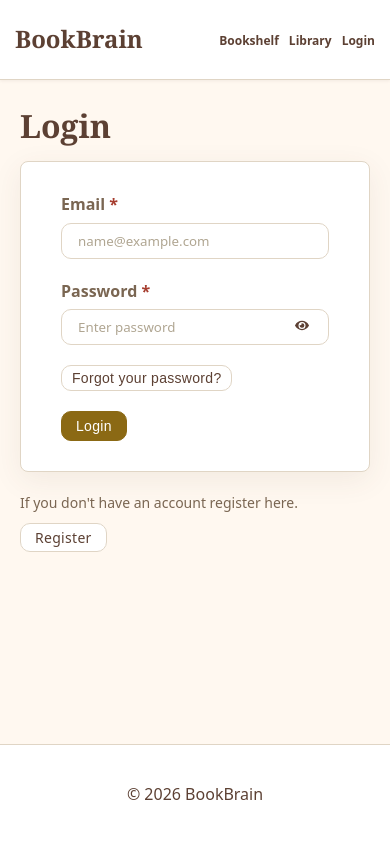
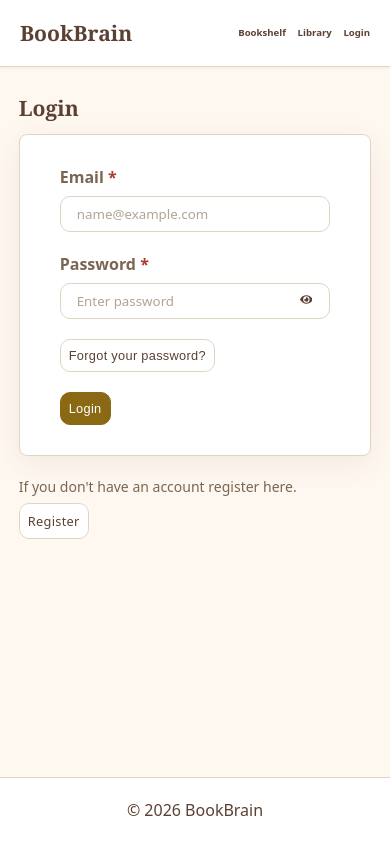
Before and after one commit to donmarco3/book-brain, a React (Vite) app: page /login in a window 390 px wide. Built offline with nearby package versions, Linux system fonts and the light colour scheme; no server answers.

Commit message:
responsive css for home page

```diff
--- a/src/pages/Bookshelf.jsx
+++ b/src/pages/Bookshelf.jsx
@@ -83,7 +83,7 @@ export default function Bookshelf() {
         <p className="text-sm">
           {books.length} {books.length === 1 ? "book" : "books"}
         </p>
-        <button className="btn-dark btn-lg" onClick={() => setShowModal(true)}>
+        <button className="btn-dark" onClick={() => setShowModal(true)}>
           + Add Book
         </button>
       </div>
--- a/src/pages/Home.jsx
+++ b/src/pages/Home.jsx
@@ -72,12 +72,14 @@ export default function Home() {
     if (books.every((book) => book.status === "finished")) {
       return (
         <div className="no-items-container">
+          <div>
             <p className="text-sm no-items-text">
               You are currently reading no books.
             </p>
             <p className="text-sm no-items-text">
               Add another book from the bookshelf page.
             </p>
+          </div>
           <Link to="/bookshelf" className="link-btn link-btn-dark">
             Bookshelf
           </Link>
@@ -86,12 +88,14 @@ export default function Home() {
     } else if (books.length === 0) {
       return (
         <div className="no-items-container">
+          <div>
             <p className="text-sm no-items-text">
               You are currently reading no books.
             </p>
             <p className="text-sm no-items-text">
               Add your first book from the bookshelf page.
             </p>
+          </div>
           <Link to="/bookshelf" className="link-btn link-btn-dark">
             Bookshelf
           </Link>
@@ -101,9 +105,11 @@ export default function Home() {
       return books.map((book) => {
         if (book.status === "reading") {
           return (
-            <div className="card" key={book.id}>
+            <div className="card no-items-container" key={book.id}>
+              <div>
                 <p className="nice-font card-title">{book.title}</p>
                 <p className="text-sm">by {book.author}</p>
+              </div>
               <Link
                 to={`/book/${book.id}/log`}
                 className="link-btn link-btn-dark"
@@ -116,20 +122,6 @@ export default function Home() {
       });
     }
   }
-
-  const bookElements = books.map((book) => {
-    if (book.status === "reading") {
-      return (
-        <div className="card" key={book.id}>
-          <p className="nice-font card-title">{book.title}</p>
-          <p className="text-sm">by {book.author}</p>
-          <Link to={`/book/${book.id}/log`} className="link-btn link-btn-dark">
-            Log Notes
-          </Link>
-        </div>
-      );
-    }
-  });
 
   function getRandomCard() {
     let sum = 0;
--- a/src/styles.css
+++ b/src/styles.css
@@ -48,7 +48,12 @@ h1, h2 {
 }
 
 h1 {
-    margin-block: 20px;
+    margin-block: 1.5rem;
+    font-size: clamp(1rem, calc(5vw + .1rem), 2rem);
+}
+
+h2 {
+    font-size: clamp(1rem, calc(5vw + .1rem), 1.75rem);
 }
 
 
@@ -114,11 +119,12 @@ div.wrapper {
 }
 
 header {
-    height: 100px;
+    height: clamp(3rem, calc(6vh + 1rem), 7rem);
+    padding-block: clamp(0, calc(.6rem + 1rem), 1rem);
+    padding-inline: clamp(.5rem, calc(1vw + 1rem), 5rem);
     display: flex;
     justify-content: space-between;
     align-items: center;
-    padding: 10px 20px;
     background-color: var(--color-white);
     border-bottom: 1px solid var(--color-border);
     box-shadow: 0 1px 3px var(--color-shadow);
@@ -130,57 +136,40 @@ header {
 }
 
 header > .site-logo {
+    font-size: clamp(1rem, calc(5vw + .1rem), 2.5rem);
     font-family: var(--font-heading);
     color: var(--color-warm-brown);
     font-weight: 900;
-    font-size: 2rem;
 }
 
-header a {
+header > nav {
+    display: flex;
+    gap: min(4rem, 3vw)
+}
+
+header > nav > a {
     color: var(--color-warm-brown);
     font-weight: 600;
-    padding: 5px 15px;
+    font-size: clamp(.6rem, calc(1vw + .1rem), 1.125rem)
 }
 
 footer {
+    height: clamp(3rem, calc(6vh + 1rem), 7rem);
     background-color: var(--color-white);
     border-top: 1px solid var(--color-border);
     padding-block: 10px;
     display: flex;
     justify-content: center;
     align-items: center;
-    width: 100%;
-    height: 100px;
     flex-grow: 0;
     flex-shrink: 0;
 }
 
 main {
-    width: 100%;
-    max-width: 960px;
+    width: clamp(15rem, calc(90vw + .1em), 70rem);
     margin: 0 auto;
-    margin-bottom: 40px;
+    margin-bottom: 4rem;
     flex-grow: 1;
-}
-
-@media (max-width: 450px) {
-    header {
-        padding: 0;
-        height: 80px;
-        padding: 0 10px;
-    }
-    header > .site-logo {
-        font-size: 1.5em;
-        padding: 0 5px;
-    }
-    header > nav > a {
-        font-weight: 600;
-        font-size: .75em;
-        padding: 5px 5px;
-    }
-    main {
-        padding: 0 20px;
-    }
 }
 
 
@@ -188,11 +177,12 @@ main {
    RESUABLE ELEMENTS / COMPONENTS
    ============================================ */
 
-button, select {
-    font-size: 16px;
+button, select, a.link-btn {
+    font-size: clamp(.8rem, calc(1vw + .1rem), 1rem);
+    padding-block: clamp(.5rem, calc(1vw + .1rem), .8rem);
+    padding-inline: clamp(.5rem, calc(1vw + .1rem), 1rem);
     border-radius: 10px;
     border: 1px solid var(--color-border);
-    padding: 4px 10px;
     background-color: var(--color-white);
     color: var(--color-warm-brown);
     letter-spacing: .3px;
@@ -203,10 +193,6 @@ button:hover,
 a.link:hover,
 a.link-btn-dark:hover {
     filter: opacity(.8);
-}
-
-.btn-lg {
-    padding: 8px 16px;
 }
 
 button.btn-dark,
@@ -229,16 +215,6 @@ button.success {
     color: var(--color-white);
 }
 
-a.link-btn {
-    border-radius: 10px;
-    border: 1px solid var(--color-border);
-    padding: 4px 16px;
-    background-color: var(--color-white);
-    color: var(--color-warm-brown);
-    letter-spacing: .3px;
-    cursor: pointer;
-}
-
 a.link-btn-dark {
     border-color: var(--color-accent);
     background-color: var(--color-accent);
@@ -254,30 +230,33 @@ a.active {
 }
 
 .pill {
+    font-size: clamp(.8rem, calc(1vw + .1rem), 1rem);
+    padding-block: clamp(.3rem, calc(1vw + .1rem), .5rem);
+    padding-inline: clamp(.5rem, calc(1vw + .1rem), 1rem);
     border-radius: 10px;
-    padding: 6px 12px;
     background-color: var(--color-cream-dark);
     letter-spacing: .3px;
-    font-size: 12px;
 }
 
 .card {
+    padding-block: clamp(1.25rem, calc(1vw + .1rem), 1.5rem);
+    padding-inline: clamp(1.75rem, calc(1vw + .1rem), 2.25rem);
     background-color: var(--color-white);
     border: 1px solid var(--color-border);
     box-shadow: 0 8px 30px var(--color-shadow);
     border-radius: 10px;
-    padding: 10px 20px;
 }
 
 .card-title {
+    font-size: clamp(1rem, calc(1vw + .25rem), 1.25rem);
     font-weight: 800;
     font-family: var(--font-heading);
-    font-size: 20px;
 }
 
 .main-card {
-    padding: 20px 30px;
-    margin-bottom: 20px;
+    padding-block: clamp(1.25rem, calc(1vw + .1rem), 1.5rem);
+    padding-inline: clamp(1.75rem, calc(1vw + .1rem), 2.25rem);
+    margin-bottom: 1.5rem;
 }
 
 .main-card-header {
@@ -291,34 +270,35 @@ a.active {
     color: var(--color-warm-brown-light);
     font-weight: 400;
     display: flex;
-    gap: 10px;
+    gap: .75rem;
 }
 
 .main-card-buckets {
     display: flex;
-    gap: 10px;
+    gap: .75rem;
 }
 
 .main-card-text {
     display: flex;
     flex-direction: column;
-    gap: 20px;
-    margin-top: 20px;
+    gap: 1.5rem;
+    margin-top: 1.5rem;
 }
 
 .main-card-text > .capture {
     border-left: 5px solid var(--color-cream-dark);
-    padding-left: 20px;
+    padding-left: 1.5rem;
 }
 
 .main-card-text > .pill {
-    font-size: 1em;
+    font-size: 1rem;
 }
 
 input,
 textarea {
+    padding-block: clamp(.5rem, calc(1vw + .1rem), .75rem);
+    padding-inline: clamp(1rem, calc(1vw + .1rem), 1.25rem);
     width: 100%;
-    padding: 8px 16px;
     color: var(--color-warm-brown);
     background-color: var(--color-white);
     border: 1px solid var(--color-border);
@@ -355,32 +335,6 @@ textarea:-webkit-autofill:focus {
   box-shadow: 0 0 0px 1000px white inset !important;
 }
 
-@media (max-width: 450px) {
-    button, select {
-        font-size: 14px;
-    }
-    .btn-lg {
-        padding: 6px 14px;
-    }
-    a.link-btn {
-        font-size: 14px;
-        padding: 4px 14px;
-    }
-    .pill {
-        padding: 4px 10px;
-    }
-    .card-title {
-        font-size: 16px;
-    }
-    .main-card {
-        padding: 20px 20px;
-    }
-    .main-card-header {
-        flex-direction: column;
-        align-items: flex-start;
-    }
-}
-
 
 
 
@@ -389,13 +343,14 @@ textarea:-webkit-autofill:focus {
    ============================================ */
 
 .home-heading {
-    margin-block: 20px;
+    margin-block: 1.5rem;
 }
 
 div.home-stats {
     display: flex;
     justify-content: space-between;
-    gap: 20px;
+    flex-wrap: wrap;
+    gap: 1.5rem;
 }
 
 div.home-stats > .card {
@@ -403,87 +358,42 @@ div.home-stats > .card {
     flex-direction: column;
     justify-content: center;
     align-items: center;
-    width: 100%;
-    height: 150px;
+    flex-grow: 1;
 }
 
 div.home-stats > .card > p.nice-font {
     color: var(--color-accent);
-    margin-bottom: 10px;
+    margin-bottom: .75rem;
 }
 
 div.home-stats > .card > div {
     display: flex;
-    gap: 5px;
-    margin-bottom: 5px;
+    gap: .5rem;
+    margin-bottom: .5rem;
 }
 
-.card > button {
-    display: block;
-    margin-top: 10px;
+div.currently-reading-books {
+    display: flex;
+    flex-wrap: wrap;
+    gap: 1.5rem;
+}
+
+div.currently-reading-books > div {
+    flex-grow: 1;
+}
+
+div.no-items-container > div {
+    margin-bottom: 2rem;
 }
 
 div.currently-reading .card {
-    padding-bottom: 25px;
-    min-width: 200px;
+    padding-bottom: 2rem;
 }
 
 div.no-items-container > button {
     margin-top: 10px;
 }
 
-div.currently-reading p:nth-of-type(1) {
-    font-weight: 800;
-    margin: 10px 0 5px;
-}
-
-div.currently-reading p.no-items-text {
-    margin-top: 0;
-}
-
-div.currently-reading p:nth-of-type(2) {
-    margin: 0 0 20px;
-}
-
-div.currently-reading-books {
-    display: flex;
-    gap: 20px;
-}
-
-@media (max-width: 450px) {
-    h1.home-heading {
-        font-size: 1.5em;
-    }
-    h2.home-heading {
-        font-size: 1.25em;
-    }
-    div.home-stats {
-        flex-wrap: wrap;
-    }
-    div.home-stats > .card {
-        width: 47%;
-        height: 130px;
-        font-size: 0.75em;
-    }
-    div.home-stats > .card > div > button {
-        font-size: 10px;
-        padding: 4px 8px;
-    }
-    div.currently-reading .card {
-        min-width: 100%;
-        padding: 5px 20px 20px;
-    }
-
-    div.no-items-container > button {
-        margin-top: 10px;
-    }
-    div.currently-reading p:nth-of-type(2) {
-        margin: 0 0 10px;
-    }
-    div.currently-reading-books {
-        flex-wrap: wrap;
-    }
-}
 
 
 
```
Lines whose indentation alone changed are shown as unchanged.
